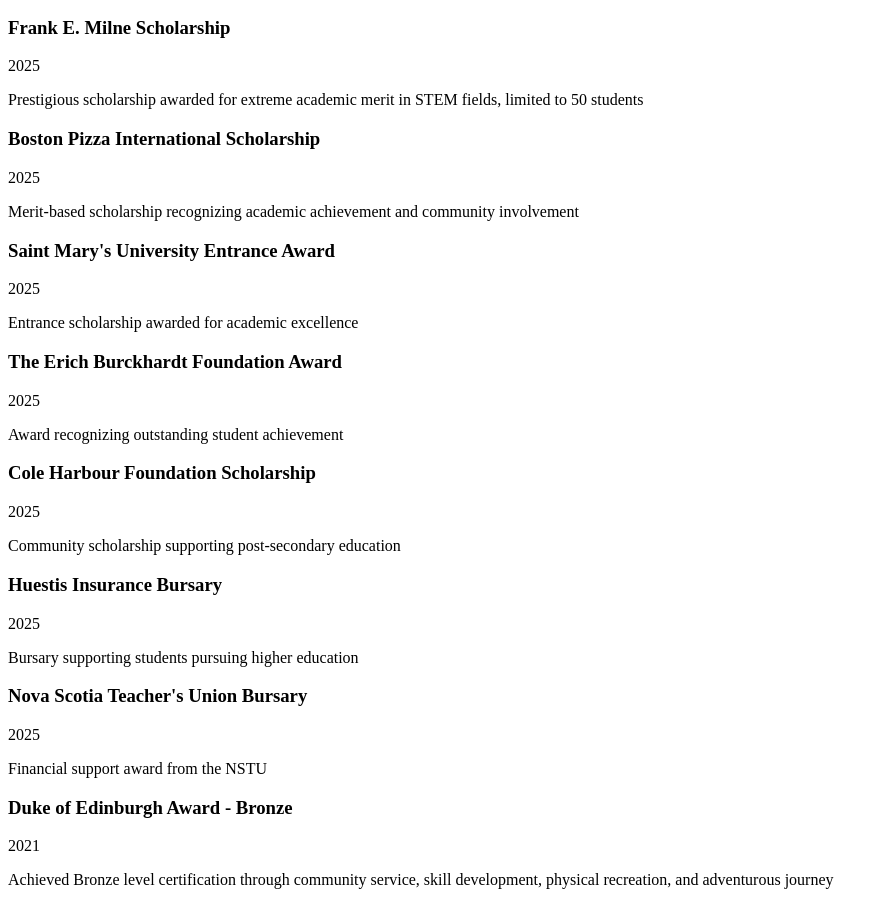
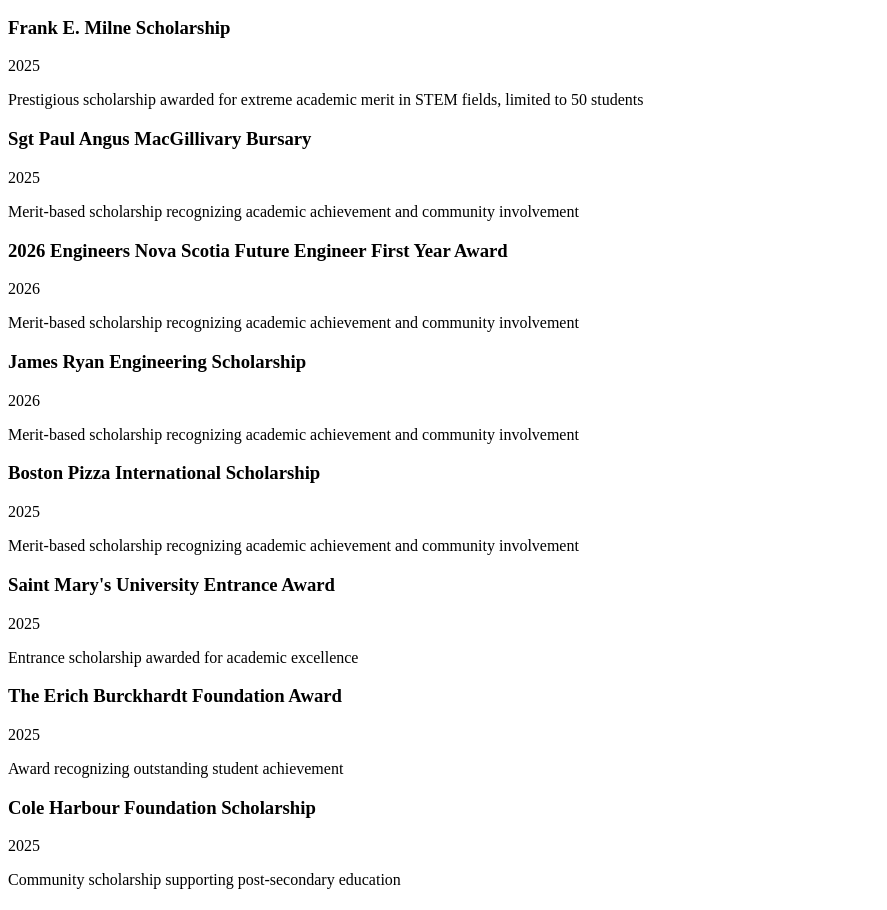
Before and after one commit to JaxonYon/portfolio, a React (Vite) app: page /resume in a window 1280 px wide. Shown: the part 2604-3514 px from the top of the page, without its empty margins (0-887 px from the left). Built offline with nearby package versions, Linux system fonts and the light colour scheme; the HTML template or start-up script is replaced by a standard one.

Commit message:
resume updates

```diff
--- a/src/app/components/About.tsx
+++ b/src/app/components/About.tsx
@@ -52,7 +52,7 @@
                   <div className="h-px bg-slate-800" />
                   <div className="flex items-center justify-between">
                     <span className="text-slate-400">GPA</span>
-                    <span className="text-cyan-400">4.18/4.3</span>
+                    <span className="text-cyan-400">4.16/4.3</span>
                   </div>
                   <div className="h-px bg-slate-800" />
                   <div className="flex items-center justify-between">
--- a/src/app/pages/ResumePage.tsx
+++ b/src/app/pages/ResumePage.tsx
@@ -157,6 +157,24 @@
       year: "2025",
       description:
         "Prestigious scholarship awarded for extreme academic merit in STEM fields, limited to 50 students",
+    },
+    {
+      title: "Sgt Paul Angus MacGillivary Bursary",
+      year: "2025",
+      description:
+        "Merit-based scholarship recognizing academic achievement and community involvement",
+    },
+    {
+      title: "2026 Engineers Nova Scotia Future Engineer First Year Award",
+      year: "2026",
+      description:
+        "Merit-based scholarship recognizing academic achievement and community involvement",
+    },
+    {
+      title: "James Ryan Engineering Scholarship",
+      year: "2026",
+      description:
+        "Merit-based scholarship recognizing academic achievement and community involvement",
     },
     {
       title: "Boston Pizza International Scholarship",
```
Also changed, not shown: src/app/imports/jaxon-yon-resume.md (+7 -5 lines).
